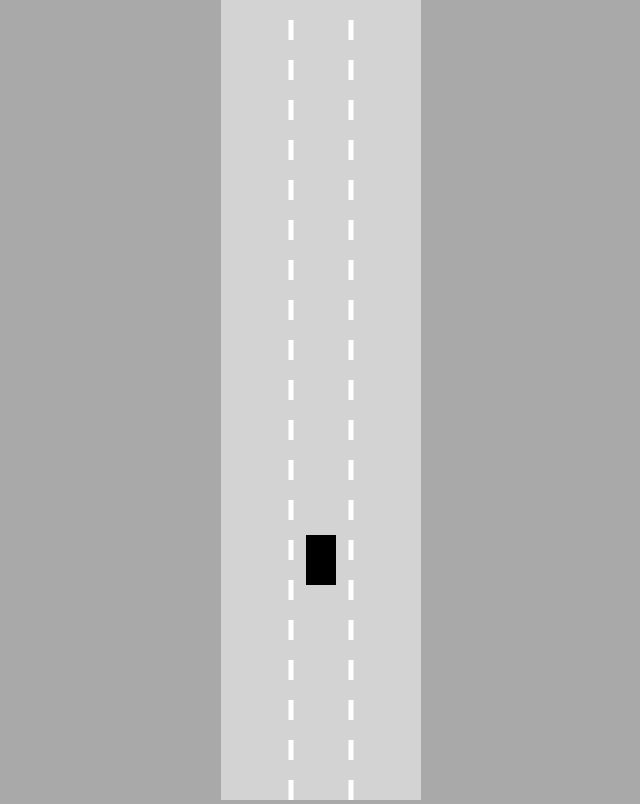
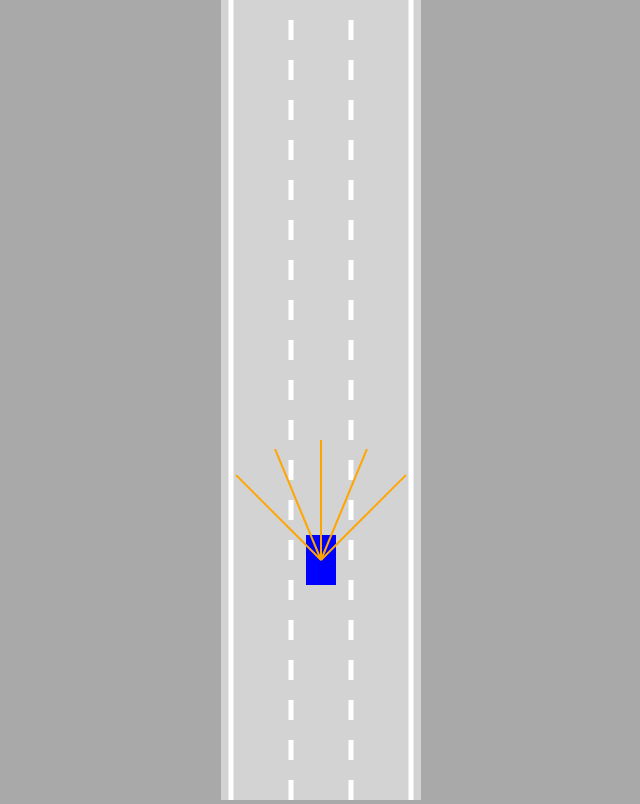
Before and after one commit to allenc66/funStuff, a plain HTML site: page self-driving/index.html in a window 1280 px wide. Shown: the whole page, without its empty margins (319-959 px from the left). Drawn offline with Linux system fonts and the light colour scheme.

Commit message:
self-driving updated

```diff
--- a/self-driving/car.js
+++ b/self-driving/car.js
@@ -1,5 +1,5 @@
 class Car{
-    constructor(x, y, width, height){
+    constructor(x, y, width, height, controlType, maxSpeed = 3){
         this.x = x;
         this.y = y;
         this.width = width;
@@ -7,16 +7,71 @@ class Car{
 
         this.speed = 0;
         this.acceleration= 0.2;
-        this.maxSpeed = 3;
+        this.maxSpeed = maxSpeed;
         this.friction = 0.05;
         this.angle = 0;
+        this.damaged = false;
 
-        this.controls = new Controls();
+        if(controlType!="DUMMY"){
+            this.sensor = new Sensor(this);
+        }
+
+        this.controls = new Controls(controlType);
     }
 
-    update(){
+    update(roadBorders, traffic){
+        if(!this.damaged){
         this.#move();
+        this.polygon = this.#createPolygon();
+        this.damaged = this.#assessDamage(roadBorders, traffic);
+    }
+        if(this.sensor){
+            this.sensor.update(roadBorders, traffic);
         }
+
+        }
+
+    #assessDamage(roadBorders, traffic){
+        for(let i=0; i<roadBorders.length; i++){
+            if(polyIntersect(this.polygon, roadBorders[i])){
+                return true;
+            }
+        }
+
+        for(let i=0; i<traffic.length; i++){
+            if(polyIntersect(this.polygon, traffic[i].polygon)){
+                return true;
+            }
+        }
+
+        return false;
+    }
+
+    #createPolygon(){       //need to find corner coordinates of the car(rectangle)
+        const points = [];
+        const rad = Math.hypot(this.width, this.height)/2;
+        const alpha = Math.atan2(this.width, this.height);
+        points.push({
+            x:this.x - Math.sin(this.angle-alpha)*rad,
+            y:this.y - Math.cos(this.angle-alpha)*rad   //top right corner
+        });
+
+        points.push({
+            x:this.x - Math.sin(this.angle+alpha)*rad,
+            y:this.y - Math.cos(this.angle+alpha)*rad   //top left corner
+        });
+
+        points.push({
+            x:this.x - Math.sin(Math.PI+this.angle-alpha)*rad,
+            y:this.y - Math.cos(Math.PI+this.angle-alpha)*rad   //bottom left corner
+        });
+
+        points.push({
+            x:this.x - Math.sin(Math.PI+this.angle+alpha)*rad,
+            y:this.y - Math.cos(Math.PI+this.angle+alpha)*rad   //bottom right corner
+        });
+        return points
+    }
 
     #move(){
         if(this.controls.forward){
@@ -50,11 +105,11 @@ class Car{
         if(this.speed != 0){
             const flip = this.speed > 0 ? 1 : -1;
             if(this.controls.left){
-                this.angle += 0.03 * flip
+                this.angle += 0.02 * flip
             }
 
             if(this.controls.right){
-                this.angle -= 0.03 * flip
+                this.angle -= 0.02 * flip
             }
         }
 
@@ -63,19 +118,33 @@ class Car{
         this.y -= Math.cos(this.angle)*this.speed;
     }
 
-    draw(ctx){
-        ctx.save();
-        ctx.translate(this.x,this.y); //translate to (x, y)
-        ctx.rotate(-this.angle);
+    draw(ctx,color){
+        if(this.damaged){
+            ctx.fillStyle="red"
+        }else{
+            ctx.fillStyle=color
+        }
         ctx.beginPath();
-        ctx.rect(
-            -this.width/2,
-            -this.height/2,
-            this.width,
-            this.height
-        );
+        ctx.moveTo(this.polygon[0].x, this.polygon[0].y)
+        for(let i=1; i<this.polygon.length; i++){
+            ctx.lineTo(this.polygon[i].x, this.polygon[i].y)
+        }
         ctx.fill();
+        // ctx.save();   this is just to draw a rectangle, but now we have a polygon coordinates.
+        // ctx.translate(this.x,this.y); //translate to (x, y)
+        // ctx.rotate(-this.angle);
+        // ctx.beginPath();
+        // ctx.rect(
+        //     -this.width/2,
+        //     -this.height/2,
+        //     this.width,
+        //     this.height
+        // );
+        // ctx.fill();
 
-        ctx.restore(); //otherwise, on each frame of the animation, the ctx(context) will translate and rotate.
+        // ctx.restore(); //otherwise, on each frame of the animation, the ctx(context) will translate and rotate.
+        if(this.sensor){
+            this.sensor.draw(ctx);
+        }
     }
 }
--- a/self-driving/controls.js
+++ b/self-driving/controls.js
@@ -1,11 +1,19 @@
 class Controls{
-    constructor(){
+    constructor(type){
         this.forward = false;
         this.reverse = false;
         this.left = false;
         this.right = false;
 
-        this.#addKeyboardListeners();
+        switch(type){
+            case "KEYS":
+                this.#addKeyboardListeners();
+                break;
+            case "DUMMY":
+                this.forward=true;
+                break;
+        }
+
     }
 
     #addKeyboardListeners(){
--- a/self-driving/index.html
+++ b/self-driving/index.html
@@ -5,6 +5,7 @@
 </head>
 <body>
     <canvas id="myCanvas"></canvas>
+    <script src="sensor.js"></script>
     <script src="utilis.js"></script>
     <script src="road.js"></script>
     <script src="controls.js"></script>
--- a/self-driving/main.js
+++ b/self-driving/main.js
@@ -4,20 +4,30 @@ canvas.width = 200;
 
 const ctx = canvas.getContext("2d");
 const road = new Road(canvas.width/2, canvas.width*0.9);
-const car = new Car(road.getLaneCenter(1),100,30,50);
+const car = new Car(road.getLaneCenter(1),100,30,50,"KEYS");
+
+const traffic=[
+    new Car(road.getLaneCenter(1),-100,30,50,"DUMMY", 2)
+]
 //car.draw(ctx);
 
 animate();
 
 function animate(){
-    car.update()
+    for(let i=0; i<traffic.length; i++){
+        traffic[i].update(road.borders,[])
+    }
+    car.update(road.borders, traffic)
     canvas.height = window.innerHeight;
 
     ctx.save();
     ctx.translate(0, -car.y + canvas.height * 0.7);
 
     road.draw(ctx);
-    car.draw(ctx);
+    for(let i=0; i<traffic.length; i++){
+        traffic[i].draw(ctx,"green")
+    }
+    car.draw(ctx, "blue");
 
     ctx.restore();
 
--- a/self-driving/road.js
+++ b/self-driving/road.js
@@ -24,7 +24,7 @@ class Road{
 
     getLaneCenter(laneIndex){
         const laneWidth = this.width/this.laneCount;
-        return this.left+laneWidth/2+Math.min(laneIndex, this.laneCount-1)*laneWidth
+        return this.left + laneWidth/2 + Math.min(laneIndex, this.laneCount-1) * laneWidth
     }
 
     draw(ctx){
@@ -55,7 +55,7 @@ class Road{
         this.borders.forEach(border => {
             ctx.beginPath();
             ctx.moveTo(border[0].x, border[0].y);
-            ctx.moveTo(border[1].x, border[1].y);
+            ctx.lineTo(border[1].x, border[1].y);
             ctx.stroke();
         })
     }
--- /dev/null
+++ b/self-driving/sensor.js
@@ -0,0 +1,117 @@
+class Sensor{
+    constructor(car){
+        this.car = car;
+        this.rayCount = 5;
+        this.rayLength = 120;
+        this.raySpread = Math.PI/2;
+
+        this.rays = [];
+        this.readings = [];
+    }
+
+    update(roadBorders, traffic){
+        this.#castRays();
+        this.readings =[];
+        for(let i = 0; i < this.rays.length; i++){
+            this.readings.push(
+                this.#getReading(this.rays[i], roadBorders, traffic)
+            );
+        }
+    }
+
+    #getReading(ray, roadBorders, traffic){
+        let touches = [];
+
+        for(let i = 0; i < roadBorders.length; i++){
+            const touch = getIntersection(
+                ray[0],
+                ray[1],
+                roadBorders[i][0],
+                roadBorders[i][1]
+            );
+            if(touch){
+                touches.push(touch);
+            }
+        }
+
+        for(let i=0; i<traffic.length; i++){
+            const poly=traffic[i].polygon;
+            for(let j=0; j<poly.length; j++){
+                const value=getIntersection(
+                    ray[0],
+                    ray[1],
+                    poly[j],
+                    poly[(j+1)%poly.length]
+
+                );
+                if(value){
+                    touches.push(value);
+                }
+            }
+        }
+        if(touches.length == 0) {
+            return null;
+        }else{
+            const offsets = touches.map(e => e.offset);
+            const minOffset = Math.min(...offsets)
+            return touches.find(e => e.offset == minOffset);
+        }
+    }
+
+    #castRays(){
+        this.rays = [];
+        for(let i = 0; i < this.rayCount; i++){
+            const rayAngle = lerp(
+                this.raySpread/2,
+                -this.raySpread/2,
+                this.rayCount == 1 ? 0.5 : i/(this.rayCount - 1)
+            ) + this.car.angle;
+
+            const start = {x: this.car.x, y: this.car.y};
+            const end = {
+                x: this.car.x-
+                Math.sin(rayAngle) * this.rayLength,
+                y: this.car.y-
+                Math.cos(rayAngle) * this.rayLength
+            };
+
+            this.rays.push([start, end]);
+        }
+    }
+
+        draw(ctx){
+            for(let i = 0; i < this.rayCount; i++){
+                let end = this.rays[i][1];
+                if(this.readings[i]){
+                    end = this.readings[i];
+                }
+
+                ctx.beginPath();
+                ctx.lineWidth = 2;
+                ctx.strokeStyle = "orange";
+                ctx.moveTo(
+                    this.rays[i][0].x,
+                    this.rays[i][0].y
+                );
+                ctx.lineTo(
+                    end.x,
+                    end.y
+                );
+                ctx.stroke();
+
+
+                ctx.beginPath();
+                ctx.lineWidth = 2;
+                ctx.strokeStyle = "black";
+                ctx.moveTo(
+                    this.rays[i][1].x,
+                    this.rays[i][1].y
+                );
+                ctx.lineTo(
+                    end.x,
+                    end.y
+                );
+                ctx.stroke();
+            }
+        }
+}
--- a/self-driving/utilis.js
+++ b/self-driving/utilis.js
@@ -1,3 +1,40 @@
 function lerp(A, B, t){
     return A + (B - A) * t;
 }
+
+function getIntersection (A, B, C, D){
+    const tTop = (D.x - C.x)*(A.y - C.y)-(D.y - C.y)*(A.x - C.x);
+    const uTop = (C.y - A.y)*(A.x - B.x)-(C.x - A.x)*(A.y - B.y);
+    const bottom = (D.y - C.y)*(B.x - A.x)-(D.x - C.x)*(B.y - A.y);
+
+    if(bottom != 0){
+        const t = tTop/bottom;
+        const u = uTop/bottom;
+        if(t>=0 && t<=1 && u>=0 && u<=1){
+            return {
+                x: lerp(A.x, B.x, t),
+                y: lerp(A.y, B.y, t),
+                offset: t
+            }
+        }
+    }
+
+    return null;
+}
+
+function polyIntersect(poly1, poly2){
+    for(let i=0; i<poly1.length; i++){
+        for(let j=0; j<poly2.length; j++){
+            const touch = getIntersection(
+                poly1[i],
+                poly1[(i+1)%poly1.length],
+                poly2[j],
+                poly2[(j+1)%poly2.length]
+            );
+            if(touch){
+                return true;
+            }
+        }
+    }
+    return false;
+}
```
Also changed, not shown: self-driving/SEGMENT_INTERSECTION/index.html (added, +136 -0 lines).
